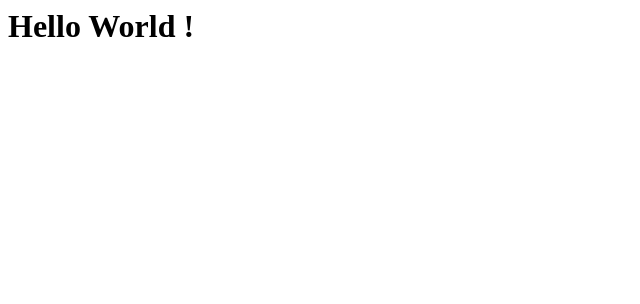
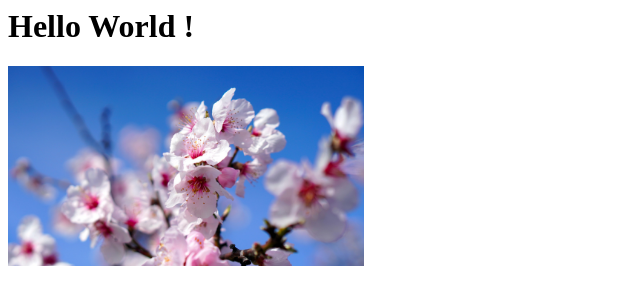
Before and after one commit to blanch234/blanca.github.io, a plain HTML site: page index.html in a window 1280 px wide. Shown: the whole page, without its empty margins (0-640 px from the left). Drawn offline with Linux system fonts and the light colour scheme.

Commit message:
add image

```diff
--- a/index.html
+++ b/index.html
@@ -1,4 +1,7 @@
 <html>
 <h1>Hello World !</h1>
+<div>
+    <img src="b.jpg" height="200">
+</div>
 
 </html>
```
Also changed, not shown: b.jpg (added).
